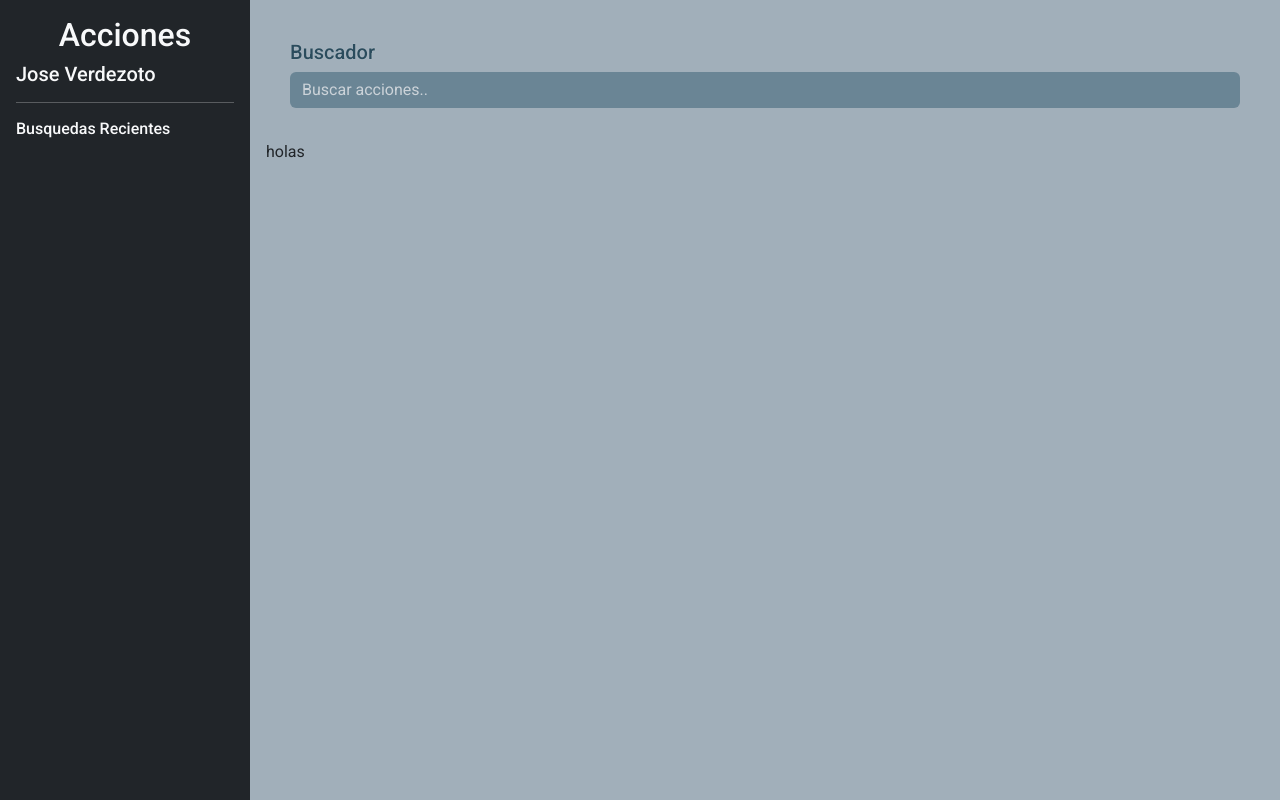
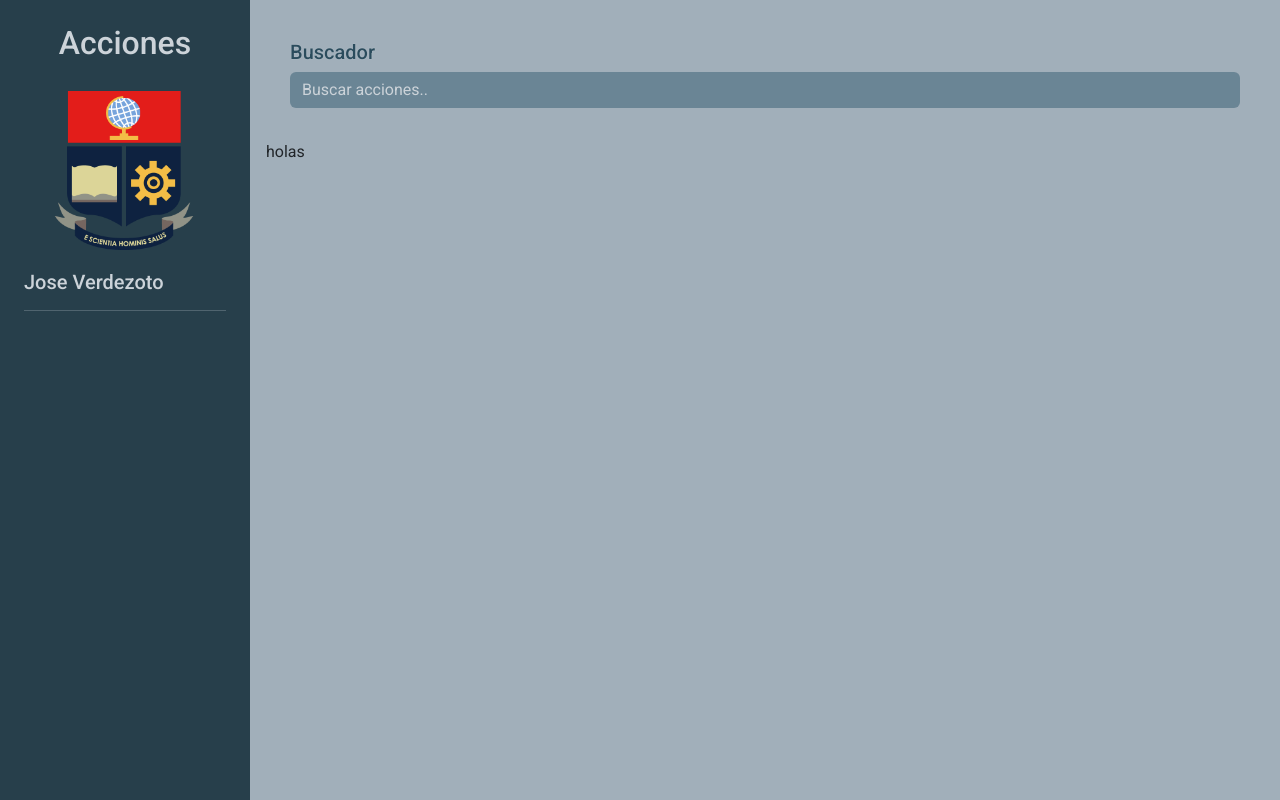
Before and after one commit to ElGrandotex/Acciones-ConstruccionYEvolucionSW, an Angular app: page / in a window 1280 px wide. Built offline with nearby package versions, Linux system fonts and the light colour scheme.

Commit message:
Sidebar
Estilos y controlador para mostrar tabla

```diff
--- a/src/app/shared/components/sidebar/sidebar.component.css
+++ b/src/app/shared/components/sidebar/sidebar.component.css
@@ -2,3 +2,21 @@
   height: 100vh;
   width: 250px;
 }
+
+.color {
+  background-color: #273f4b;
+}
+
+.boton-color{
+  background-color: #ccd3d9;
+  color: #2b4c5d
+}
+
+.textos{
+  color: #ccd3d9;
+}
+
+#imagen {
+  width: 200px;
+  padding: 10%;
+}
--- a/src/app/shared/components/sidebar/sidebar.component.html
+++ b/src/app/shared/components/sidebar/sidebar.component.html
@@ -1,11 +1,12 @@
-<div class="bg-dark border-right p-3" id="sidebar">
-  <h2 class="text-light text-center">Acciones</h2>
-  <h5 class="text-light">Jose Verdezoto</h5>
-  <hr class="text-white">
+<div class="color border-right p-4" id="sidebar">
+  <h2 class="text-center textos">Acciones</h2>
+  <img src="/assets/EPN.png" alt="EPN" id="imagen">
+  <h5 class="textos">Jose Verdezoto</h5>
+  <hr class="textos">
 
-  <div class="list-group list-reset">
-    <h6 class="text-light">Busquedas Recientes</h6>
-    <button *ngFor="let busqueda of busquedas" class="list-group-item list-group-item-action">
+  <div class="list-group list-reset" *ngIf="mostradorTabla">
+    <h6 class="textos">Busquedas Recientes</h6>
+    <button *ngFor="let busqueda of busquedas" (click)="buscarAnterior(busqueda)" class="boton-color list-group-item list-group-item-action">
       {{ busqueda | uppercase }}
     </button>
   </div>
--- a/src/app/shared/components/sidebar/sidebar.component.ts
+++ b/src/app/shared/components/sidebar/sidebar.component.ts
@@ -8,9 +8,18 @@ import { AccionesService } from 'src/app/acciones/services/acciones.service';
 })
 export class SidebarComponent {
 
+
   constructor( private accionService: AccionesService){}
 
   get busquedas(){
     return this.accionService.tagsHistory;
   }
+
+  get mostradorTabla(): boolean{
+    return this.accionService.mostradorTabla;
+  }
+
+  buscarAnterior( valor:string ): void {
+    this.accionService.apiPeticion(valor)
+  }
 }
```
